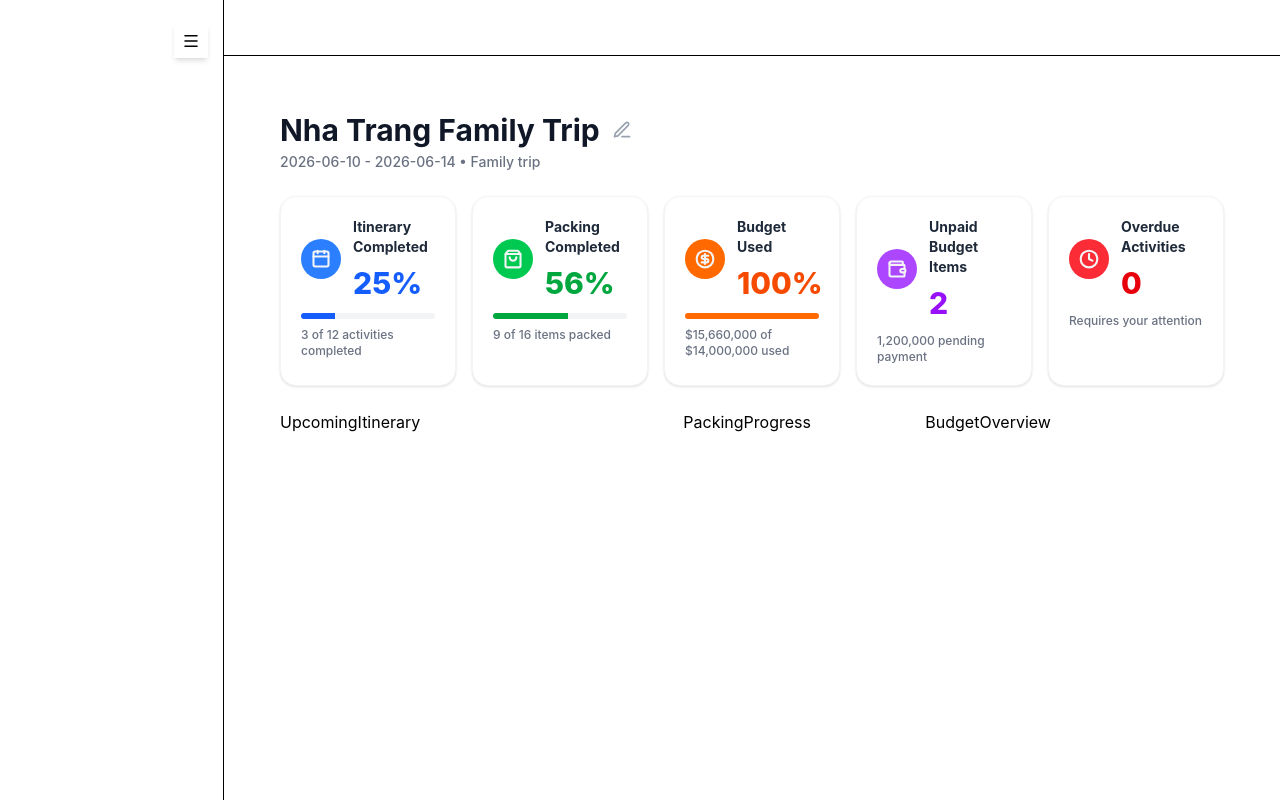
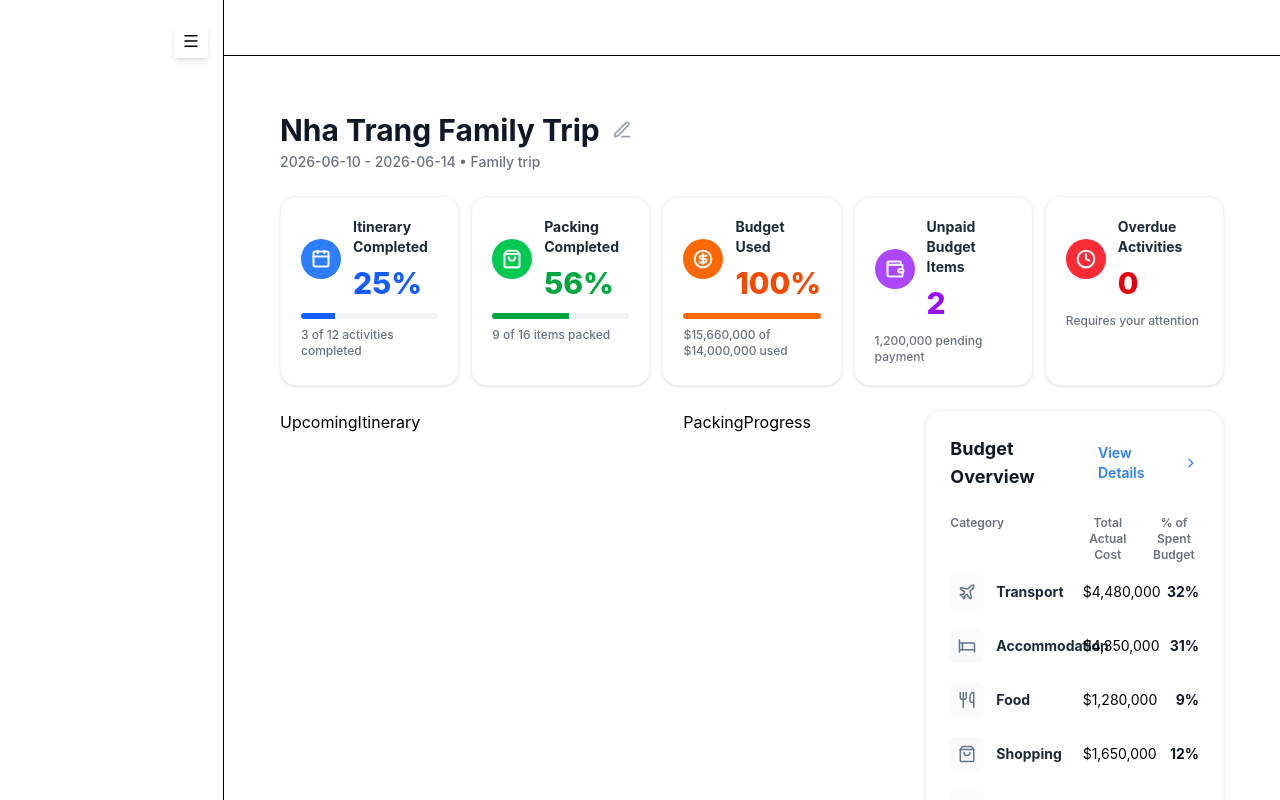
Before and after one commit to ThuTran-ttss/wecamp_batch10_capstone_we2star, a React (Vite) app in the folder webapp/: page /dashboard in a window 1280 px wide. Built offline with nearby package versions, Linux system fonts and the light colour scheme.

Commit message:
feat: implement budget overview component

```diff
--- a/webapp/src/components/dashboard/BudgetOverview.jsx
+++ b/webapp/src/components/dashboard/BudgetOverview.jsx
@@ -1,7 +1,150 @@
 import React from "react";
+import { tripDetails } from "@/mock_data";
+import { Wallet, AlertTriangle, ChevronRight } from "lucide-react";
+import { formatCurrency } from "@/utils/formatUtils";
+import { Link } from "react-router-dom";
 
-function BudgetOverview() {
-  return <div>BudgetOverview</div>;
+function BudgetOverview({
+  totalBudget = 0,
+  remainingBudget = 0,
+  unpaidItemsCount = 0,
+  unpaidAmount = 0,
+  categoryStats = [],
+}) {
+  const getPercentColor = (percent) => {
+    if (percent >= 150) return "text-red-500";
+    if (percent >= 100) return "text-orange-500";
+    return "text-gray-900";
+  };
+
+  const remainingPercent =
+    totalBudget > 0 ? Math.round((remainingBudget / totalBudget) * 100) : 0;
+
+  const isBudgetEmpty = categoryStats.length === 0;
+
+  return (
+    <div className="flex flex-col gap-6 rounded-2xl border border-gray-100 bg-white p-6 shadow-sm">
+      {/* Header */}
+      <div className="flex items-center justify-between">
+        <h2 className="text-lg font-bold text-gray-900">Budget Overview</h2>
+        <Link
+          to="/budget"
+          className="flex cursor-pointer items-center gap-1 text-sm font-semibold text-blue-500 hover:text-blue-700"
+        >
+          View Details <ChevronRight size={16} />
+        </Link>
+      </div>
+
+      {isBudgetEmpty ? (
+        //  For empty data
+        <div className="flex flex-col items-center justify-center py-10 text-center">
+          <div className="mb-3 rounded-full bg-slate-50 p-4 text-slate-300">
+            <Wallet size={40} strokeWidth={1.5} />
+          </div>
+          <p className="text-sm font-bold text-gray-700">No budget items yet</p>
+          <p className="mt-1 text-xs font-medium text-gray-400">
+            Expenses added to your trip will appear here.
+          </p>
+        </div>
+      ) : (
+        <div className="flex flex-col">
+          {/* Header of table */}
+          <div className="mb-3 grid grid-cols-4 gap-4 text-xs font-semibold text-gray-500">
+            <div className="col-span-2">Category</div>
+            <div className="col-center text-center">
+              Total <br />
+              Actual Cost
+            </div>
+            <div className="col-center text-center">
+              % of Spent <br />
+              Budget
+            </div>
+          </div>
+
+          {/* Content */}
+          <div className="flex flex-col gap-5">
+            {categoryStats.map((item, index) => {
+              const IconComponent = item.icon;
+
+              return (
+                <div
+                  key={index}
+                  className="grid grid-cols-4 items-center gap-4 text-sm"
+                >
+                  <div className="col-span-2 flex items-center gap-3">
+                    <div className="rounded-md bg-slate-50 p-2 text-slate-500">
+                      <IconComponent size={18} strokeWidth={2} />
+                    </div>
+                    <span className="font-bold text-gray-800">{item.name}</span>
+                  </div>
+
+                  <div className="text-gary-900 text-center">
+                    ${formatCurrency(item.cost)}
+                  </div>
+
+                  <div
+                    className={`text-right font-bold ${getPercentColor(item.percent)}`}
+                  >
+                    {item.percent}%
+                  </div>
+                </div>
+              );
+            })}
+          </div>
+        </div>
+      )}
+
+      <hr className="border-dashed border-gray-200" />
+
+      {/* Remaining budget */}
+      <div className="flex flex-col gap-3">
+        <div className="flex items-center justify-between rounded-xl bg-green-50 p-4">
+          <div className="flex items-center gap-4">
+            <div className="rounded-lg bg-green-100 p-2.5 text-green-600">
+              <Wallet size={20} fill="currentColor" className="opacity-80" />
+            </div>
+            <div className="flex flex-col gap-0.5">
+              <span className="font-bold text-gray-900">Remaining Budget</span>
+              <span className="text-xs font-medium text-gray-500">
+                {remainingPercent}% of total budget
+              </span>
+            </div>
+          </div>
+          <span className="text-xl font-bold text-green-600">
+            ${formatCurrency(remainingBudget)}
+          </span>
+        </div>
+
+        {/* Unpaid items */}
+        {unpaidItemsCount > 0 && (
+          <Link
+            to="/budget"
+            className="flex cursor-pointer items-center justify-between gap-4 rounded-xl bg-purple-50 p-4 transition-colors hover:bg-purple-100"
+          >
+            <div className="flex items-center gap-3">
+              <div className="shrink-0 text-purple-600">
+                <AlertTriangle size={20} strokeWidth={2.5} />
+              </div>
+              <span className="text-sm font-bold text-purple-700">
+                You have {unpaidItemsCount} unpaid items
+              </span>
+            </div>
+
+            <div className="flex shrink-0 items-center gap-1 text-sm font-semibold text-gray-700">
+              <span className="whitespace-nowrap">
+                ${formatCurrency(unpaidAmount)} pending
+              </span>
+              <ChevronRight
+                size={18}
+                strokeWidth={2.5}
+                className="text-purple-700"
+              />
+            </div>
+          </Link>
+        )}
+      </div>
+    </div>
+  );
 }
 
 export default BudgetOverview;
--- a/webapp/src/pages/DashboardPage.jsx
+++ b/webapp/src/pages/DashboardPage.jsx
@@ -11,6 +11,7 @@ import {
   calculateBudgetStats,
   calculateBudgetUnpaid,
   calculateOverdueActivities,
+  calculateBudgetCat,
 } from "@/utils/dashboardUtils";
 
 function DashboardPage() {
@@ -46,6 +47,12 @@ function DashboardPage() {
   const unpaidStats = calculateBudgetUnpaid(tripData.budgetItems);
   const overdueStats = calculateOverdueActivities(tripData.itinerary);
 
+  // Budget Overview
+  const budgetCatInfo = calculateBudgetCat(
+    tripData.budgetItems,
+    tripData.budget,
+  );
+
   return (
     <div className="mx-auto flex w-full max-w-7xl flex-col gap-6 p-4 md:p-6 lg:p-8">
       <div className="flex flex-col gap-1">
@@ -77,7 +84,7 @@ function DashboardPage() {
 
       {/*Row 1: KPI Stat Cards */}
 
-      <div className="grid grid-cols-1 gap-4 sm:grid-cols-2 lg:grid-cols-5">
+      <div className="grid grid-cols-1 gap-3 sm:grid-cols-2 lg:grid-cols-5">
         <StatCard
           title="Itinerary Completed"
           value={`${itineraryStats.percent}%`}
@@ -126,7 +133,10 @@ function DashboardPage() {
         <div className="lg:col-span-4">
           <BudgetOverview
             totalBudget={tripData.budget}
-            expenses={tripData.budgetItems || tripData.itinerary || []}
+            remainingBudget={budgetCatInfo.remainingBudget}
+            unpaidItemsCount={unpaidStats.unpaid}
+            unpaidAmount={unpaidStats.amount}
+            categoryStats={budgetCatInfo.categoryStats}
           />
         </div>
       </div>
--- a/webapp/src/router/index.jsx
+++ b/webapp/src/router/index.jsx
@@ -4,6 +4,7 @@ import AddActivity from "@pages/itinerary/AddActivity";
 import MainLayout from "@/layouts/MainLayout";
 import ItineraryPage from "@/pages/itinerary/ItineraryPage";
 import DashboardPage from "@/pages/DashboardPage";
+import BudgetPage from "@/pages/BudgetPage";
 
 const router = createBrowserRouter([
   {
@@ -23,6 +24,10 @@ const router = createBrowserRouter([
         path: "dashboard",
         element: <DashboardPage />,
       },
+      {
+        path: "budget",
+        element: <BudgetPage />,
+      },
     ],
   },
 ]);
--- a/webapp/src/utils/dashboardUtils.js
+++ b/webapp/src/utils/dashboardUtils.js
@@ -1,3 +1,12 @@
+import {
+  Plane,
+  Bed,
+  Utensils,
+  ShoppingBag,
+  Ticket,
+  Package,
+} from "lucide-react";
+
 export function calculateItineraryStats(activities = []) {
   if (activities.length === 0) return { completed: 0, total: 0, percent: 0 };
 
@@ -55,10 +64,74 @@ export function calculateOverdueActivities(activities = []) {
     const activityDateTimeString = `${activity.date}T${timeString}:00`;
 
     const activityDate = new Date(activityDateTimeString);
-    console.log(activityDate);
 
     return activityDate < now;
   }).length;
 
   return overdueCount;
 }
+
+export function calculateBudgetCat(budgetItems = [], totalBudget = 0) {
+  const categoryDictionary = {
+    Transport: { icon: Plane, cost: 0 },
+    Accommodation: { icon: Bed, cost: 0 },
+    Food: { icon: Utensils, cost: 0 },
+    Shopping: { icon: ShoppingBag, cost: 0 },
+    Activity: { icon: Ticket, cost: 0 },
+    Other: { icon: Package, cost: 0 },
+  };
+
+  let totalActualUsed = 0;
+
+  budgetItems.forEach((item) => {
+    const actualCost = item.actualCost;
+
+    const cat = item.category;
+
+    if (categoryDictionary[cat]) {
+      categoryDictionary[cat].cost += actualCost;
+    }
+    totalActualUsed += actualCost;
+  });
+
+  const categoryStats = Object.keys(categoryDictionary).map((key) => {
+    const item = categoryDictionary[key];
+
+    const percent =
+      totalBudget > 0 ? Math.round((item.cost / totalBudget) * 100) : 0;
+
+    return {
+      name: key,
+      icon: item.icon,
+      cost: item.cost,
+      percent: percent,
+    };
+  });
+
+  const remainingBudget = Math.max(totalBudget - totalActualUsed, 0);
+
+  return {
+    categoryStats,
+    totalUsed: totalActualUsed,
+    remainingBudget,
+  };
+}
+
+
+export function calculateUnpaidItems(budgetItems = []) {
+
+  const unpaidItems = budgetItems.filter(
+    (item) => item.paymentStatus === "Unpaid",
+  );
+
+  const unpaidAmount = unpaidItems.reduce((sum, item) => {
+    const itemCost =
+      item.actualCost > 0 ? item.actualCost : item.estimatedCost || 0;
+    return sum + itemCost;
+  }, 0);
+
+  return {
+    count: unpaidItems.length,
+    amount: unpaidAmount,
+  };
+}
--- /dev/null
+++ b/webapp/src/utils/formatUtils.js
@@ -0,0 +1,7 @@
+export function formatCurrency(amount) {
+  if (amount === undefined || amount === null || isNaN(amount)) {
+    return "0";
+  }
+
+  return amount.toLocaleString("en-US");
+}
```
